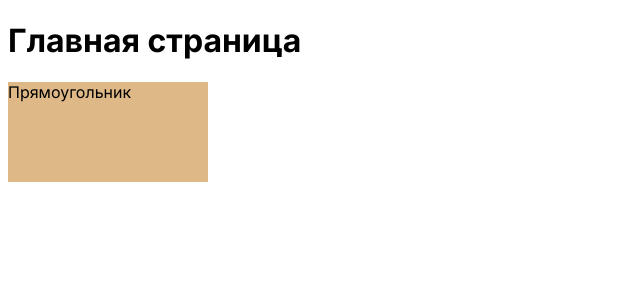
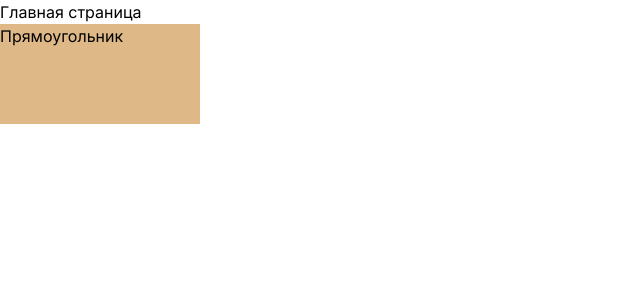
Before and after one commit to mialkin/dictionary-ui, a Next.js app: page / in a window 1280 px wide. Shown: the top 300 px of the page, without its empty margins (0-640 px from the left). Built offline with nearby package versions, Linux system fonts and the light colour scheme.

Commit message:
Use modern-normalize

```diff
--- a/package.json
+++ b/package.json
@@ -9,6 +9,7 @@
     "lint": "next lint"
   },
   "dependencies": {
+    "modern-normalize": "^2.0.0",
     "next": "14.0.4",
     "react": "^18",
     "react-dom": "^18"
--- /dev/null
+++ b/src/app/css/reset.css
@@ -0,0 +1,22 @@
+:root {
+    line-height: 1.5;
+}
+
+h1, h2, h3, h4, h5, figure, p, ol, ul {
+    margin: 0;
+}
+
+ol, ul {
+    list-style: none;
+    padding-inline: 0;
+}
+
+h1, h2, h3, h4, h5 {
+    font-size: inherit;
+    font-weight: inherit;
+}
+
+img {
+    display: block;
+    max-inline-size: 100%;
+}
--- a/src/app/layout.tsx
+++ b/src/app/layout.tsx
@@ -1,5 +1,7 @@
 import type {Metadata} from 'next'
 import {Inter} from 'next/font/google'
+import 'modern-normalize/modern-normalize.css'
+import './css/reset.css'
 
 const inter = Inter({subsets: ['latin']})
 
--- a/src/app/page.tsx
+++ b/src/app/page.tsx
@@ -5,7 +5,6 @@ export default function Home() {
         <div>
             <h1>Главная страница</h1>
             <div className="rectangle">Прямоугольник</div>
-
         </div>
     )
 }
```
Also changed, not shown: 1 other file (tests, documents, lock files or other folders).
